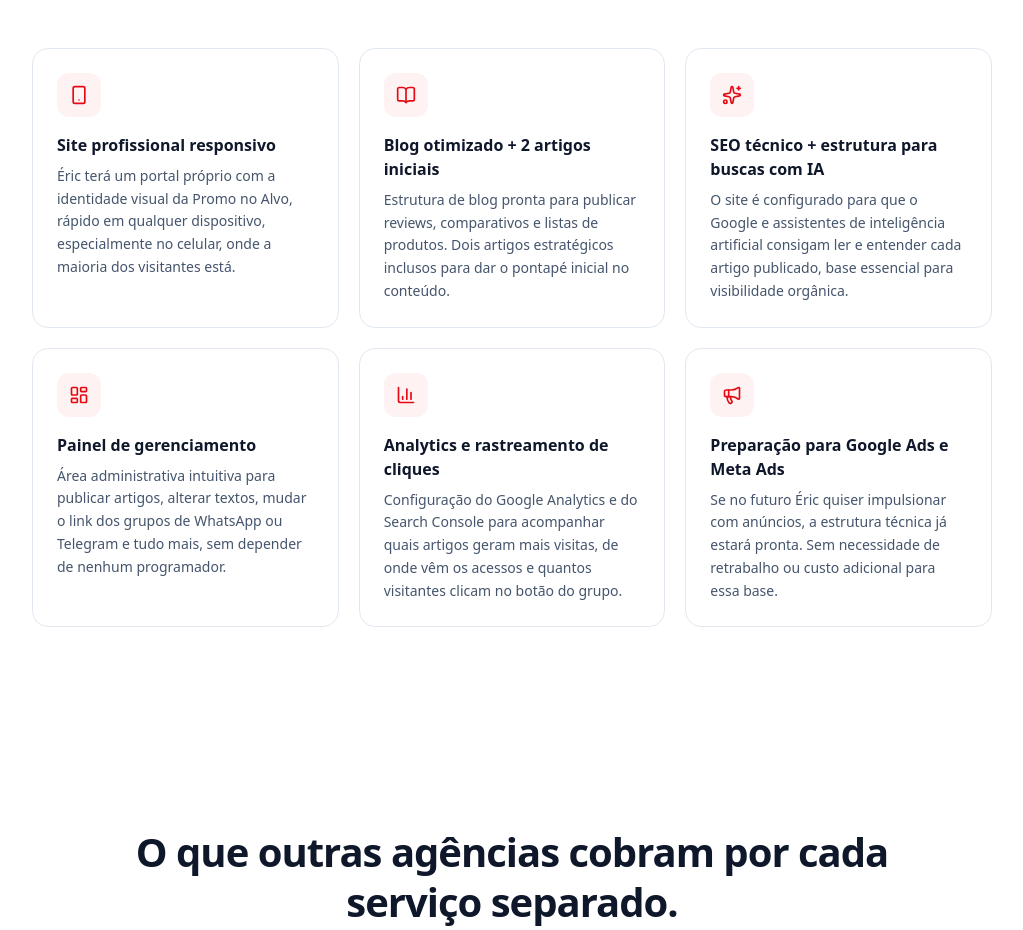
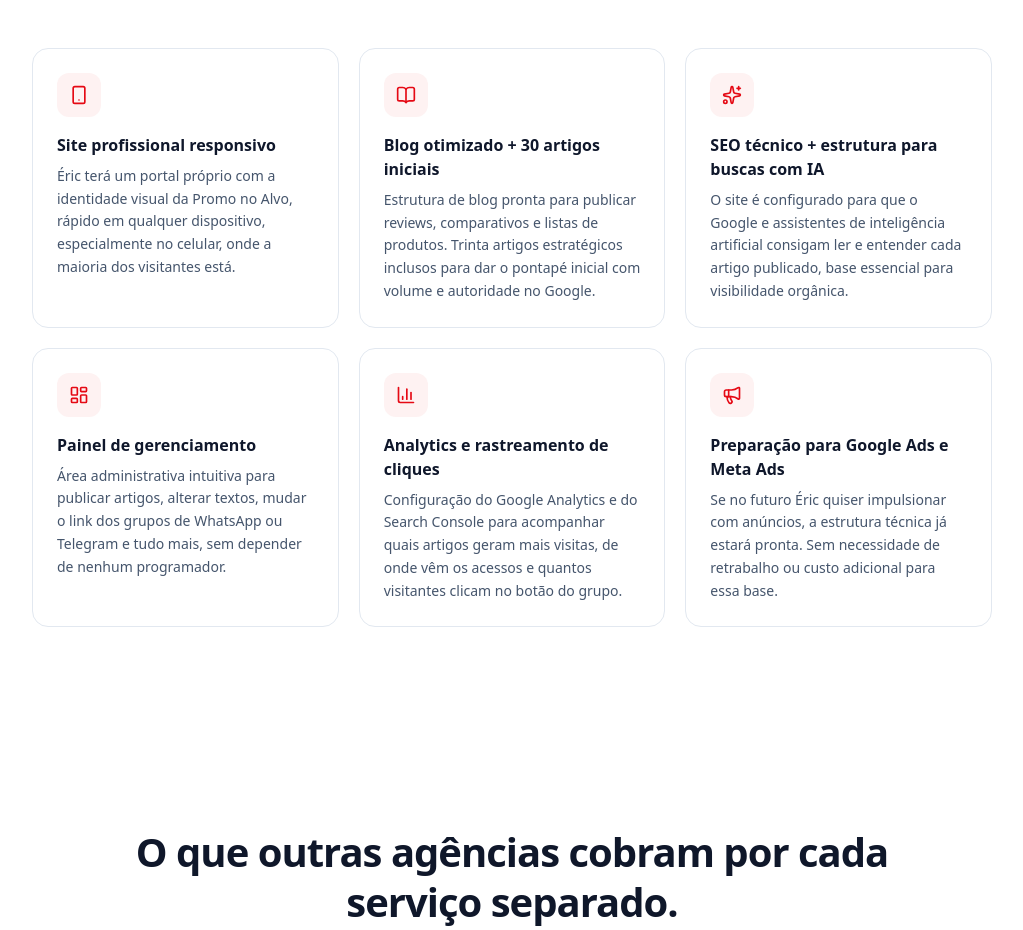
Before and after one commit to t0non/lpPropostaEric, a Next.js app: page / in a window 1280 px wide. Shown: the part 3460-4390 px from the top of the page, without its empty margins (128-1151 px from the left). Built offline with nearby package versions, Linux system fonts and the light colour scheme; a web font is replaced by a local one.

Commit message:
feat: atualizar entrega de blog para 30 artigos iniciais

```diff
--- a/src/components/Deliverables.tsx
+++ b/src/components/Deliverables.tsx
@@ -15,8 +15,8 @@ export function Deliverables() {
     },
     {
       icon: BookOpen,
-      title: "Blog otimizado + 2 artigos iniciais",
-      benefit: "Estrutura de blog pronta para publicar reviews, comparativos e listas de produtos. Dois artigos estratégicos inclusos para dar o pontapé inicial no conteúdo.",
+      title: "Blog otimizado + 30 artigos iniciais",
+      benefit: "Estrutura de blog pronta para publicar reviews, comparativos e listas de produtos. Trinta artigos estratégicos inclusos para dar o pontapé inicial com volume e autoridade no Google.",
     },
     {
       icon: Sparkles,
--- a/src/config/proposal.ts
+++ b/src/config/proposal.ts
@@ -46,7 +46,7 @@ export const proposal: ProposalConfig = {
   deliveryPercentage: 50,
   deliveryValue: 498.5,
   deadline: null, // A definir após validação do escopo
-  includedInitialArticles: 2,
+  includedInitialArticles: 30,
   currency: "BRL",
   scopeSummary: [
     "Site profissional e 100% responsivo com a marca Promo no Alvo",
```
